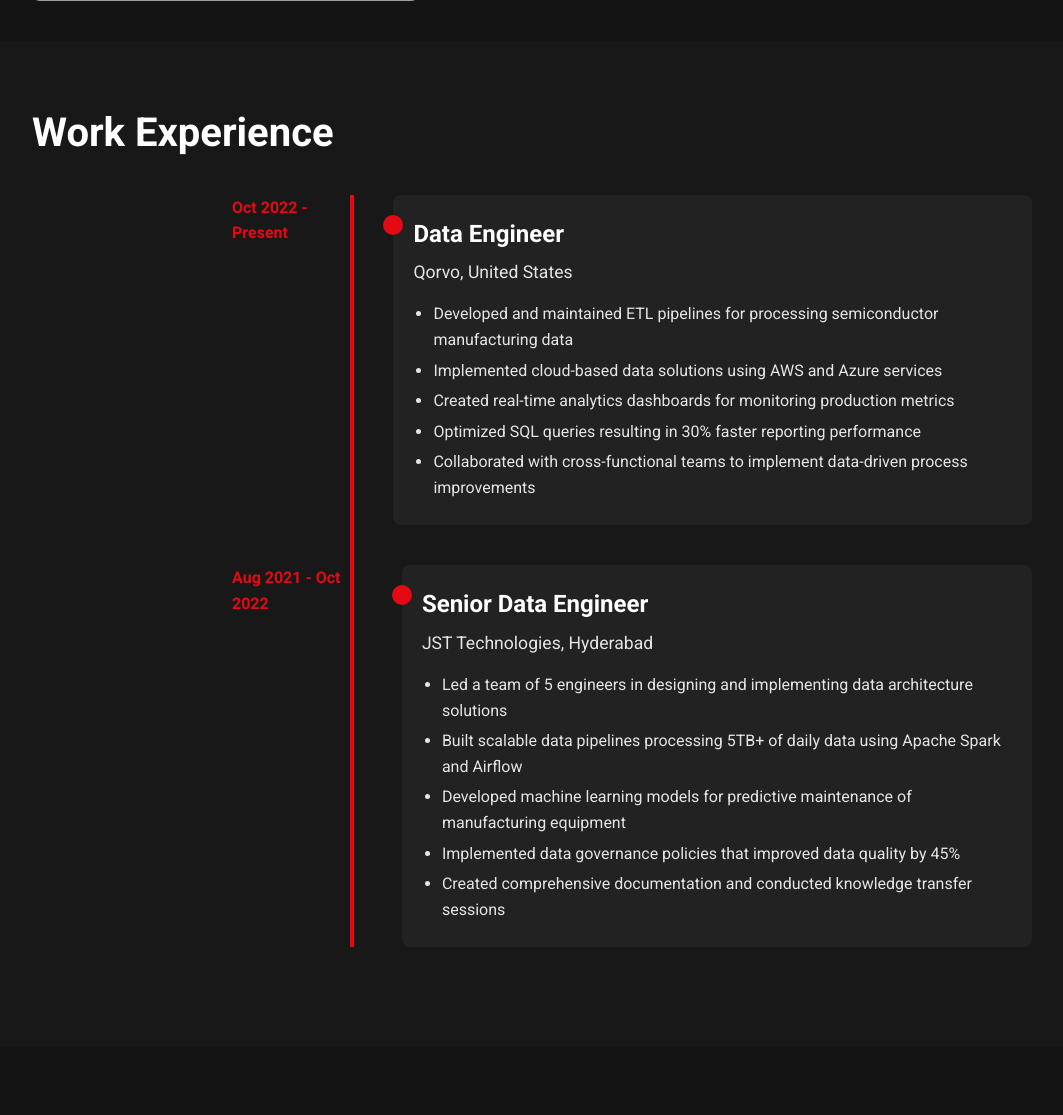
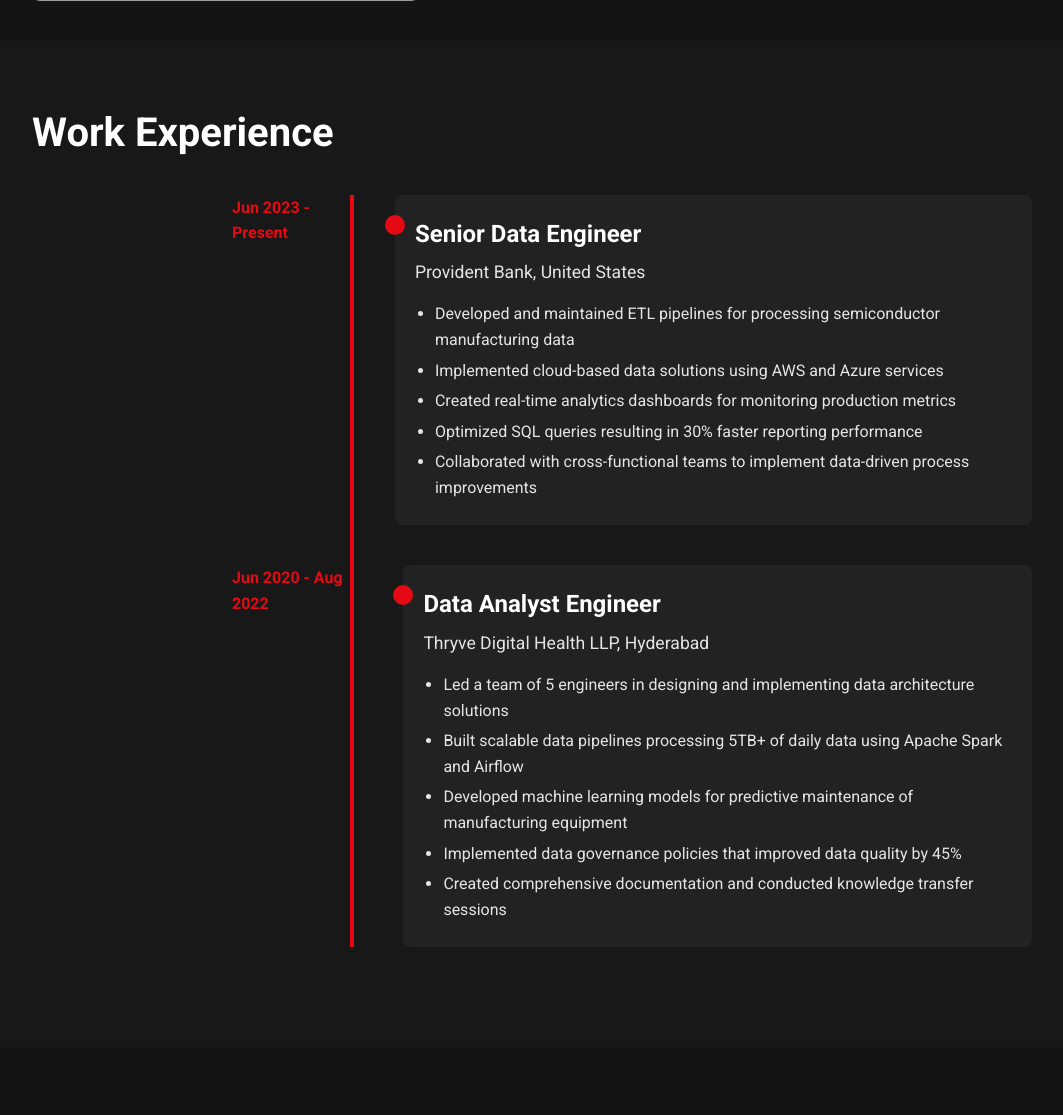
Before and after one commit to Vishnu1604-github/portfolio, a Flask app: page /about in a window 1280 px wide. Shown: the part 676-1791 px from the top of the page, without its empty margins (8-1071 px from the left). Run offline with Flask 2, Linux system fonts and the light colour scheme; grey boxes are pictures that could not be loaded.

Commit message:
Update about.html

```diff
--- a/templates/about.html
+++ b/templates/about.html
@@ -33,7 +33,7 @@
                     <div class="about-text">
                         <p>I'm Vishnu Vardhan Mandula, an experienced Data Engineer with a passion for building scalable data solutions that help organizations make data-driven decisions. I specialize in designing and implementing data pipelines, optimizing database performance, and creating analytics platforms.</p>
                         <p>With over 5 years of experience in the field, I've worked with a variety of technologies including AWS, Snowflake, Python, Apache Spark, and Airflow. I believe that good data engineering is about creating reliable, maintainable systems that deliver value to the business.</p>
-                        <a href="#" class="btn btn-primary">Download Resume</a>
+                        <a href="{{ url_for('static', filename='docs/Vishnu_Vardhan_Resume.pdf') }}" class="btn btn-primary" download>Download Resume</a>
                     </div>
                 </div>
             </div>
@@ -43,10 +43,10 @@
             <h2>Work Experience</h2>
             <div class="timeline">
                 <div class="timeline-item">
-                    <div class="timeline-date">Oct 2022 - Present</div>
+                    <div class="timeline-date">Jun 2023 - Present</div>
                     <div class="timeline-content">
-                        <h3>Data Engineer</h3>
-                        <h4>Qorvo, United States</h4>
+                        <h3>Senior Data Engineer</h3>
+                        <h4>Provident Bank, United States</h4>
                         <ul>
                             <li>Developed and maintained ETL pipelines for processing semiconductor manufacturing data</li>
                             <li>Implemented cloud-based data solutions using AWS and Azure services</li>
@@ -57,10 +57,10 @@
                     </div>
                 </div>
                 <div class="timeline-item">
-                    <div class="timeline-date">Aug 2021 - Oct 2022</div>
+                    <div class="timeline-date">Jun 2020 - Aug 2022</div>
                     <div class="timeline-content">
-                        <h3>Senior Data Engineer</h3>
-                        <h4>JST Technologies, Hyderabad</h4>
+                        <h3>Data Analyst Engineer</h3>
+                        <h4>Thryve Digital Health LLP, Hyderabad</h4>
                         <ul>
                             <li>Led a team of 5 engineers in designing and implementing data architecture solutions</li>
                             <li>Built scalable data pipelines processing 5TB+ of daily data using Apache Spark and Airflow</li>
```
